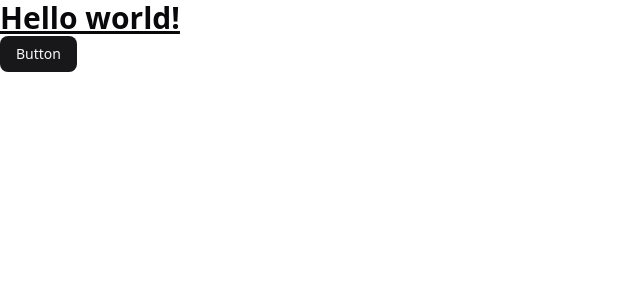
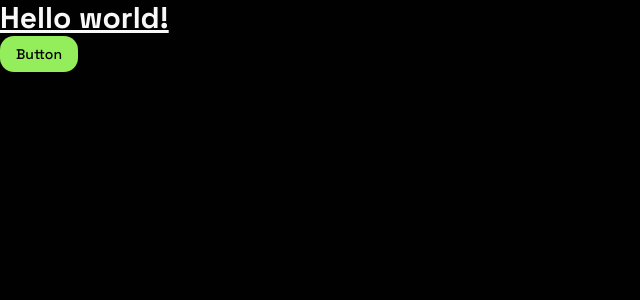
Before and after one commit to irsyaadbp/nexus-ecommerce, a React app in the folder frontend/: page / in a window 1280 px wide. Shown: the top 300 px of the page, without its empty margins (0-640 px from the left). Built offline with nearby package versions, Linux system fonts and the light colour scheme; the HTML template or start-up script is replaced by a standard one.

Commit message:
feat: update color primary

```diff
--- a/frontend/src/components/ui/button.tsx
+++ b/frontend/src/components/ui/button.tsx
@@ -5,7 +5,7 @@ import { cva, type VariantProps } from "class-variance-authority"
 import { cn } from "@/lib/utils"
 
 const buttonVariants = cva(
-  "inline-flex items-center justify-center gap-2 whitespace-nowrap rounded-md text-sm font-medium transition-all disabled:pointer-events-none disabled:opacity-50 [&_svg]:pointer-events-none [&_svg:not([class*='size-'])]:size-4 shrink-0 [&_svg]:shrink-0 outline-none focus-visible:border-ring focus-visible:ring-ring/50 focus-visible:ring-[3px] aria-invalid:ring-destructive/20 dark:aria-invalid:ring-destructive/40 aria-invalid:border-destructive",
+  "inline-flex items-center justify-center gap-2 whitespace-nowrap rounded-md text-sm font-medium transition-all disabled:pointer-events-none disabled:opacity-50 [&_svg]:pointer-events-none [&_svg:not([class*='size-'])]:size-4 shrink-0 [&_svg]:shrink-0 outline-none focus-visible:border-ring focus-visible:ring-ring/50 focus-visible:ring-[3px] aria-invalid:ring-destructive/20 dark:aria-invalid:ring-destructive/40 aria-invalid:border-destructive cursor-pointer",
   {
     variants: {
       variant: {
--- a/frontend/src/main.css
+++ b/frontend/src/main.css
@@ -1,9 +1,12 @@
+@import url('https://fonts.googleapis.com/css2?family=Space+Grotesk:wght@400;500;600;700&display=swap');
+
 @import "tailwindcss";
 @import "tw-animate-css";
 
 @custom-variant dark (&:is(.dark *));
 
 @theme inline {
+  --font-family-sans: 'Space Grotesk', system-ui, sans-serif;
   --radius-sm: calc(var(--radius) - 4px);
   --radius-md: calc(var(--radius) - 2px);
   --radius-lg: var(--radius);
@@ -42,83 +45,149 @@
   --color-sidebar-accent-foreground: var(--sidebar-accent-foreground);
   --color-sidebar-border: var(--sidebar-border);
   --color-sidebar-ring: var(--sidebar-ring);
+
+  @keyframes accordion-down {
+    from {
+      height: 0;
+    }
+
+    to {
+      height: var(--radix-accordion-content-height);
+    }
+  }
+
+  @keyframes accordion-up {
+    from {
+      height: var(--radix-accordion-content-height);
+    }
+
+    to {
+      height: 0;
+    }
+  }
+
+  @keyframes fadeIn {
+    from {
+      opacity: 0;
+    }
+
+    to {
+      opacity: 1;
+    }
+  }
+
+  @keyframes slideUp {
+    from {
+      opacity: 0;
+      transform: translateY(20px);
+    }
+
+    to {
+      opacity: 1;
+      transform: translateY(0);
+    }
+  }
+
+  @keyframes glow {
+    from {
+      box-shadow: 0 0 20px rgba(190, 242, 100, 0.1);
+    }
+
+    to {
+      box-shadow: 0 0 40px rgba(190, 242, 100, 0.2);
+    }
+  }
+
+  --shadow-glass: 0 0 30px rgba(190, 242, 100, 0.1);
 }
 
 :root {
-  --radius: 0.625rem;
-  --background: oklch(1 0 0);
-  --foreground: oklch(0.141 0.005 285.823);
-  --card: oklch(1 0 0);
-  --card-foreground: oklch(0.141 0.005 285.823);
-  --popover: oklch(1 0 0);
-  --popover-foreground: oklch(0.141 0.005 285.823);
-  --primary: oklch(0.21 0.006 285.885);
-  --primary-foreground: oklch(0.985 0 0);
-  --secondary: oklch(0.967 0.001 286.375);
-  --secondary-foreground: oklch(0.21 0.006 285.885);
-  --muted: oklch(0.967 0.001 286.375);
-  --muted-foreground: oklch(0.552 0.016 285.938);
-  --accent: oklch(0.967 0.001 286.375);
-  --accent-foreground: oklch(0.21 0.006 285.885);
-  --destructive: oklch(0.577 0.245 27.325);
-  --border: oklch(0.92 0.004 286.32);
-  --input: oklch(0.92 0.004 286.32);
-  --ring: oklch(0.705 0.015 286.067);
-  --chart-1: oklch(0.646 0.222 41.116);
-  --chart-2: oklch(0.6 0.118 184.704);
-  --chart-3: oklch(0.398 0.07 227.392);
-  --chart-4: oklch(0.828 0.189 84.429);
-  --chart-5: oklch(0.769 0.188 70.08);
-  --sidebar: oklch(0.985 0 0);
-  --sidebar-foreground: oklch(0.141 0.005 285.823);
-  --sidebar-primary: oklch(0.21 0.006 285.885);
-  --sidebar-primary-foreground: oklch(0.985 0 0);
-  --sidebar-accent: oklch(0.967 0.001 286.375);
-  --sidebar-accent-foreground: oklch(0.21 0.006 285.885);
-  --sidebar-border: oklch(0.92 0.004 286.32);
-  --sidebar-ring: oklch(0.705 0.015 286.067);
+  --radius: 1rem;
+  --background: oklch(0.07 0 0);
+  --foreground: oklch(0.98 0 0);
+  --card: oklch(0.10 0 0);
+  --card-foreground: oklch(0.98 0 0);
+  --popover: oklch(0.10 0 0);
+  --popover-foreground: oklch(0.98 0 0);
+  --primary: oklch(0.86 0.20 135);
+  --primary-foreground: oklch(0.05 0 0);
+  --secondary: oklch(0.14 0 0);
+  --secondary-foreground: oklch(0.90 0 0);
+  --muted: oklch(0.18 0 0);
+  --muted-foreground: oklch(0.60 0 0);
+  --accent: oklch(0.86 0.20 135);
+  --accent-foreground: oklch(0.05 0 0);
+  --destructive: oklch(0.55 0.22 25);
+  --destructive-foreground: oklch(0.98 0 0);
+  --border: oklch(0.20 0 0);
+  --input: oklch(0.20 0 0);
+  --ring: oklch(0.86 0.20 135);
+  --sidebar: oklch(0.08 0 0);
+  --sidebar-foreground: oklch(0.90 0 0);
+  --sidebar-primary: oklch(0.86 0.20 135);
+  --sidebar-primary-foreground: oklch(0.05 0 0);
+  --sidebar-accent: oklch(0.14 0 0);
+  --sidebar-accent-foreground: oklch(0.90 0 0);
+  --sidebar-border: oklch(0.20 0 0);
+  --sidebar-ring: oklch(0.86 0.20 135);
 }
 
 .dark {
-  --background: oklch(0.141 0.005 285.823);
-  --foreground: oklch(0.985 0 0);
-  --card: oklch(0.21 0.006 285.885);
-  --card-foreground: oklch(0.985 0 0);
-  --popover: oklch(0.21 0.006 285.885);
-  --popover-foreground: oklch(0.985 0 0);
-  --primary: oklch(0.92 0.004 286.32);
-  --primary-foreground: oklch(0.21 0.006 285.885);
-  --secondary: oklch(0.274 0.006 286.033);
-  --secondary-foreground: oklch(0.985 0 0);
-  --muted: oklch(0.274 0.006 286.033);
-  --muted-foreground: oklch(0.705 0.015 286.067);
-  --accent: oklch(0.274 0.006 286.033);
-  --accent-foreground: oklch(0.985 0 0);
-  --destructive: oklch(0.704 0.191 22.216);
-  --border: oklch(1 0 0 / 10%);
-  --input: oklch(1 0 0 / 15%);
-  --ring: oklch(0.552 0.016 285.938);
-  --chart-1: oklch(0.488 0.243 264.376);
-  --chart-2: oklch(0.696 0.17 162.48);
-  --chart-3: oklch(0.769 0.188 70.08);
-  --chart-4: oklch(0.627 0.265 303.9);
-  --chart-5: oklch(0.645 0.246 16.439);
-  --sidebar: oklch(0.21 0.006 285.885);
-  --sidebar-foreground: oklch(0.985 0 0);
-  --sidebar-primary: oklch(0.488 0.243 264.376);
-  --sidebar-primary-foreground: oklch(0.985 0 0);
-  --sidebar-accent: oklch(0.274 0.006 286.033);
-  --sidebar-accent-foreground: oklch(0.985 0 0);
-  --sidebar-border: oklch(1 0 0 / 10%);
-  --sidebar-ring: oklch(0.552 0.016 285.938);
+  --background: oklch(0.07 0 0);
+  --foreground: oklch(0.98 0 0);
+  --card: oklch(0.10 0 0);
+  --card-foreground: oklch(0.98 0 0);
+  --popover: oklch(0.10 0 0);
+  --popover-foreground: oklch(0.98 0 0);
+  --primary: oklch(0.86 0.20 135);
+  --primary-foreground: oklch(0.05 0 0);
+  --secondary: oklch(0.14 0 0);
+  --secondary-foreground: oklch(0.90 0 0);
+  --muted: oklch(0.18 0 0);
+  --muted-foreground: oklch(0.60 0 0);
+  --accent: oklch(0.86 0.20 135);
+  --accent-foreground: oklch(0.05 0 0);
+  --destructive: oklch(0.55 0.22 25);
+  --destructive-foreground: oklch(0.98 0 0);
+  --border: oklch(0.20 0 0);
+  --input: oklch(0.20 0 0);
+  --ring: oklch(0.86 0.20 135);
+  --sidebar: oklch(0.08 0 0);
+  --sidebar-foreground: oklch(0.90 0 0);
+  --sidebar-primary: oklch(0.86 0.20 135);
+  --sidebar-primary-foreground: oklch(0.05 0 0);
+  --sidebar-accent: oklch(0.14 0 0);
+  --sidebar-accent-foreground: oklch(0.90 0 0);
+  --sidebar-border: oklch(0.20 0 0);
+  --sidebar-ring: oklch(0.86 0.20 135);
 }
+
 
 @layer base {
   * {
-    @apply border-border outline-ring/50;
+    @apply border-border;
   }
 
   body {
     @apply bg-background text-foreground;
+    font-family: 'Space Grotesk', system-ui, sans-serif;
   }
 }
+
+/* Layout Classes */
+@utility container-main {
+  @apply mx-auto max-w-7xl px-4 sm:px-6 lg:px-8;
+}
+
+@utility section-padding {
+  @apply py-12 md:py-16 lg:py-20;
+}
+
+/* Glass Card */
+@utility glass-card {
+  @apply bg-card/60 backdrop-blur-xl border border-border/50 rounded-2xl;
+}
+
+@utility glass-card-hover {
+  @apply bg-card/60 backdrop-blur-xl border border-border/50 rounded-2xl transition-all duration-300 hover:border-primary/50 hover:shadow-glass;
+}
```
